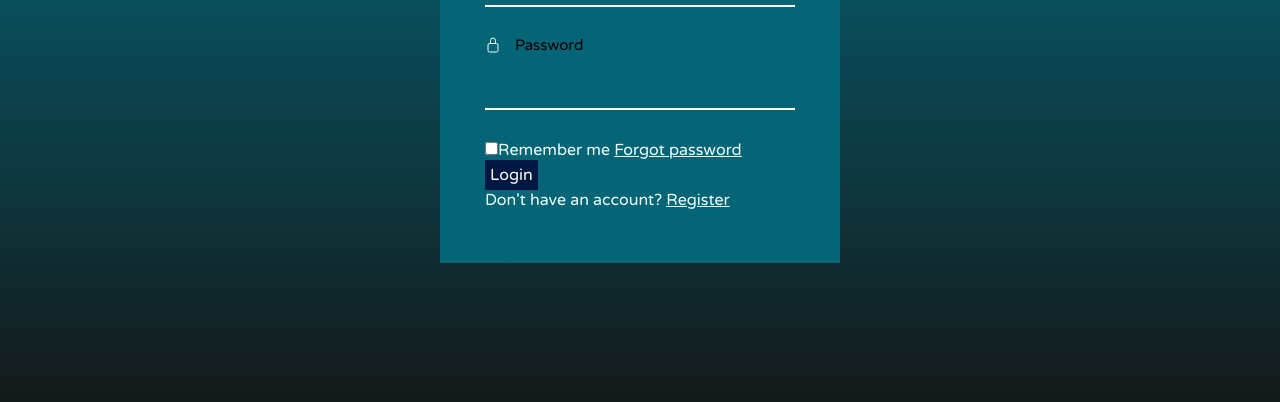
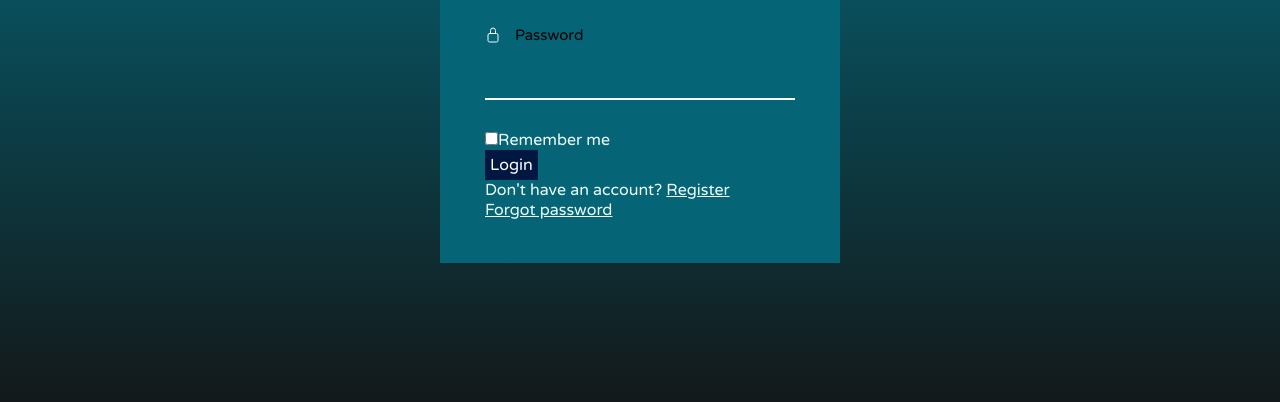
Before and after one commit to Flymajt/Web-project, a plain HTML site: page Login_test.html in a window 1280 px wide. Shown: the part 450-852 px from the top of the page. Drawn offline with nearby package versions, Linux system fonts and the light colour scheme; a web font is replaced by a local one.

Commit message:
login fix 3

```diff
--- a/Login_test.html
+++ b/Login_test.html
@@ -29,11 +29,13 @@
                     </div>
                     <div class="forget">
                         <label for=""><input type="checkbox">Remember me</label>
-                        <a href="#" class="forgot">Forgot password</a>
                     </div>
                     <button class="login-button">Login</button>
                     <div class="Register">
                         <p>Don't have an account? <a href="Register.html" class="reg">Register</a></p>
+                    </div>
+                    <div class="forgorPass">
+                        <p><a href="#" class="forgot">Forgot password</a></p>
                     </div>
                 </form>
             </div>
```
